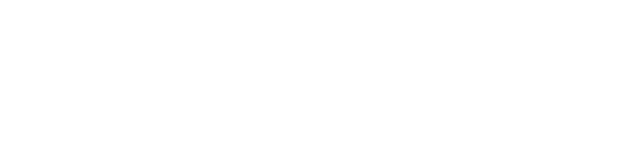
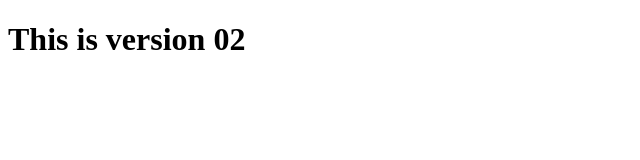
Before and after one commit to suruchikumaribjs-dot/practice, a plain HTML site: page index.html in a window 1280 px wide. Shown: the whole page, without its empty margins (0-640 px from the left). Drawn offline with Linux system fonts and the light colour scheme.

Commit message:
second version of index.html

```diff
--- a/index.html
+++ b/index.html
@@ -6,6 +6,6 @@
     <title>Document</title>
 </head>
 <body>
-
+    <h1>This is version 02</h1>
 </body>
 </html>
```
